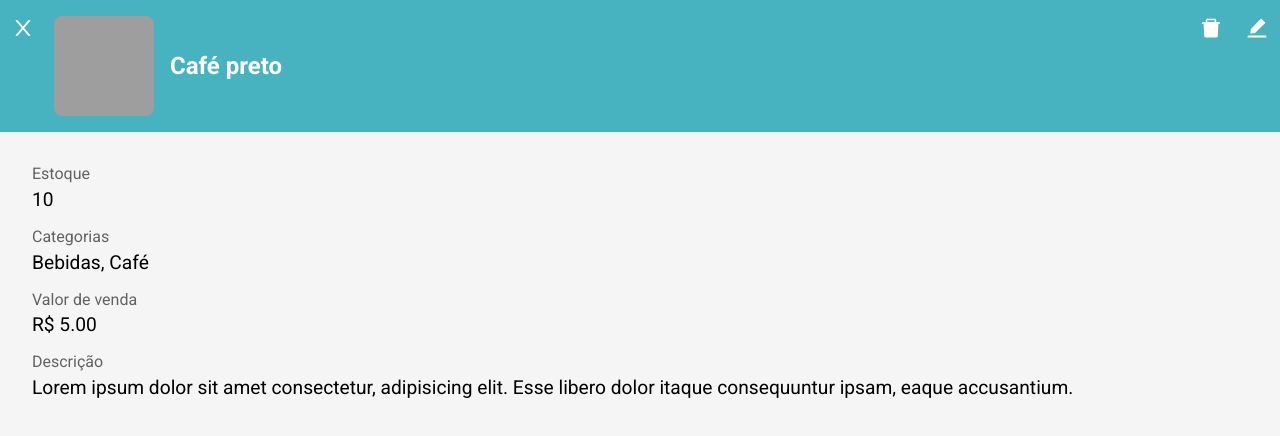
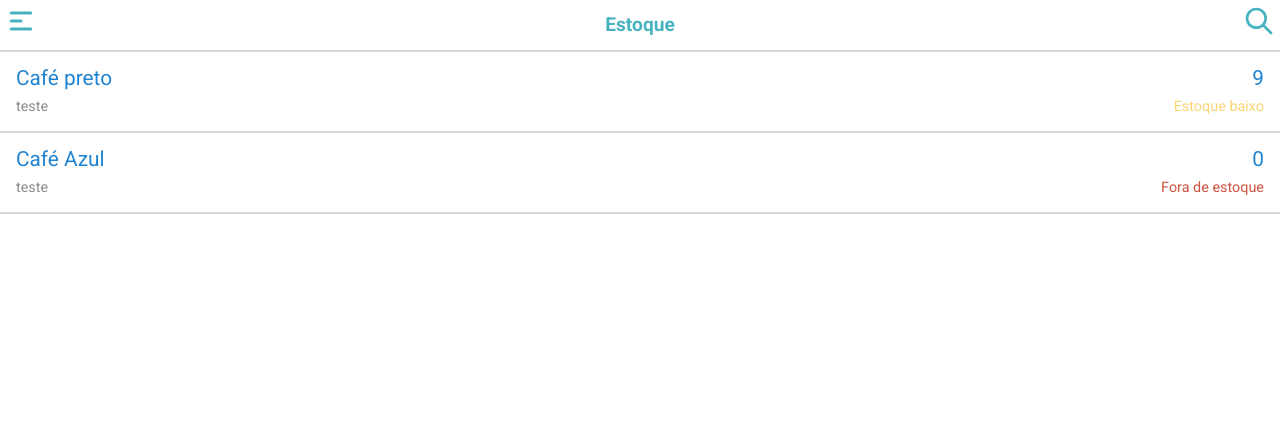
Before and after one commit to breno5g/qipu-project, a React (Vite) app: page / in a window 1280 px wide. Shown: the top 436 px of the page. Built offline with nearby package versions, Linux system fonts and the light colour scheme; grey boxes are pictures that could not be loaded.

Commit message:
feat: create function to close food details modal and pass product props

```diff
--- a/src/App.tsx
+++ b/src/App.tsx
@@ -1,20 +1,46 @@
 import Header from './components/Header';
 import FoodCard from './components/FoodCard';
+import { useState } from 'react';
+import { IProduct } from './interfaces/product';
 import FoodDetails from './components/FoodDetails';
 
 function App() {
+  const [selectedProduct, setSelectedProduct] = useState<IProduct | null>();
+
+  const handleSelectProduct = (product: IProduct) => {
+    setSelectedProduct(product);
+  };
+
+  const closeFoodDetails = () => {
+    setSelectedProduct(null);
+  };
+
   return (
     <>
       <Header />
-      {[{ id: 1, name: 'Café preto', quantity: 9, description: 'teste' }].map((food) => (
-        <FoodCard
-          key={food.id}
-          name={food.name}
-          description={food.description}
-          quantity={food.quantity}
-        />
+      {[
+        {
+          id: 1,
+          name: 'Café preto',
+          quantity: 9,
+          description: 'teste',
+          image: 'https://upload.wikimedia.org/wikipedia/commons/4/45/A_small_cup_of_coffee.JPG',
+          categories: ['bebida', 'café'],
+          price: 5,
+        },
+        {
+          id: 2,
+          name: 'Café Azul',
+          quantity: 0,
+          description: 'teste',
+          image: 'https://upload.wikimedia.org/wikipedia/commons/4/45/A_small_cup_of_coffee.JPG',
+          categories: ['bebida', 'café', 'Misteriosa'],
+          price: 5,
+        },
+      ].map((food: IProduct) => (
+        <FoodCard key={food.id} product={food} onClick={handleSelectProduct} />
       ))}
-      <FoodDetails />
+      {selectedProduct && <FoodDetails product={selectedProduct} onClick={closeFoodDetails} />}
     </>
   );
 }
--- a/src/components/FoodCard/index.tsx
+++ b/src/components/FoodCard/index.tsx
@@ -1,21 +1,26 @@
+import { IProduct } from '~/interfaces/product';
 import { Container } from './styles';
 
 interface FoodProps {
-  name: string;
-  quantity: number;
-  description: string;
+  product: IProduct;
+  onClick(product: any): void;
 }
 
-function index({ description, name, quantity }: FoodProps) {
+function index({ product, onClick }: FoodProps) {
   return (
-    <Container alertColor={quantity > 0 ? '--low-stock-alert' : '--out-of-stock-alert'}>
+    <Container
+      onClick={() => onClick(product)}
+      alertColor={product.quantity > 0 ? '--low-stock-alert' : '--out-of-stock-alert'}
+    >
       <header>
-        <h1>{name}</h1>
-        <span>{quantity}</span>
+        <h1>{product.name}</h1>
+        <span>{product.quantity}</span>
       </header>
       <div>
-        <p>{description}</p>
-        {quantity < 10 && <span>{quantity > 0 ? 'Estoque baixo' : 'Fora de estoque'}</span>}
+        <p>{product.description}</p>
+        {product.quantity < 10 && (
+          <span>{product.quantity > 0 ? 'Estoque baixo' : 'Fora de estoque'}</span>
+        )}
       </div>
     </Container>
   );
--- a/src/components/FoodCard/styles.ts
+++ b/src/components/FoodCard/styles.ts
@@ -7,6 +7,7 @@ interface ContainerProps {
 export const Container = styled.div<ContainerProps>`
   box-shadow: 0 2px #33333330;
   padding: 1rem;
+  cursor: pointer;
 
   header,
   div {
--- a/src/components/FoodDetails/index.tsx
+++ b/src/components/FoodDetails/index.tsx
@@ -1,20 +1,26 @@
 import { Container } from './styles';
 import { AiOutlineClose, AiFillDelete, AiFillEdit } from 'react-icons/ai';
+import { IProduct } from '~/interfaces/product';
 
-function FoodDetails() {
+interface FoodDetailsProps {
+  product: IProduct;
+  onClick(product: any): void;
+}
+
+function FoodDetails({
+  product: { description, name, quantity, image, categories, price },
+  onClick,
+}: FoodDetailsProps) {
   return (
     <Container>
       <header>
         <div className='left-side'>
-          <button className='close-modal'>
+          <button className='close-modal' onClick={onClick}>
             <AiOutlineClose />
           </button>
           <div className='product-info'>
-            <img
-              src='https://upload.wikimedia.org/wikipedia/commons/4/45/A_small_cup_of_coffee.JPG'
-              alt='coffee'
-            />
-            <h1>Café preto</h1>
+            <img src={image} alt={name} />
+            <h1>{name}</h1>
           </div>
         </div>
         <aside className='right-side'>
@@ -30,22 +36,19 @@ function FoodDetails() {
         <ul>
           <li>
             <span className='title'>Estoque</span>
-            <span className='content'>10</span>
+            <span className='content'>{quantity}</span>
           </li>
           <li>
             <span className='title'>Categorias</span>
-            <span className='content'>Bebidas, Café</span>
+            <span className='content'>{categories.join(', ')}</span>
           </li>
           <li>
             <span className='title'>Valor de venda</span>
-            <span className='content'>R$ 5.00</span>
+            <span className='content'>R$ {price}</span>
           </li>
           <li>
             <span className='title'>Descrição</span>
-            <span className='content'>
-              Lorem ipsum dolor sit amet consectetur, adipisicing elit. Esse libero dolor itaque
-              consequuntur ipsam, eaque accusantium.
-            </span>
+            <span className='content'>{description}</span>
           </li>
         </ul>
       </main>
--- /dev/null
+++ b/src/interfaces/product.ts
@@ -0,0 +1,9 @@
+export type IProduct = {
+  id: number;
+  name: string;
+  quantity: number;
+  description: string;
+  image: string;
+  price: number;
+  categories: string[];
+};
```
